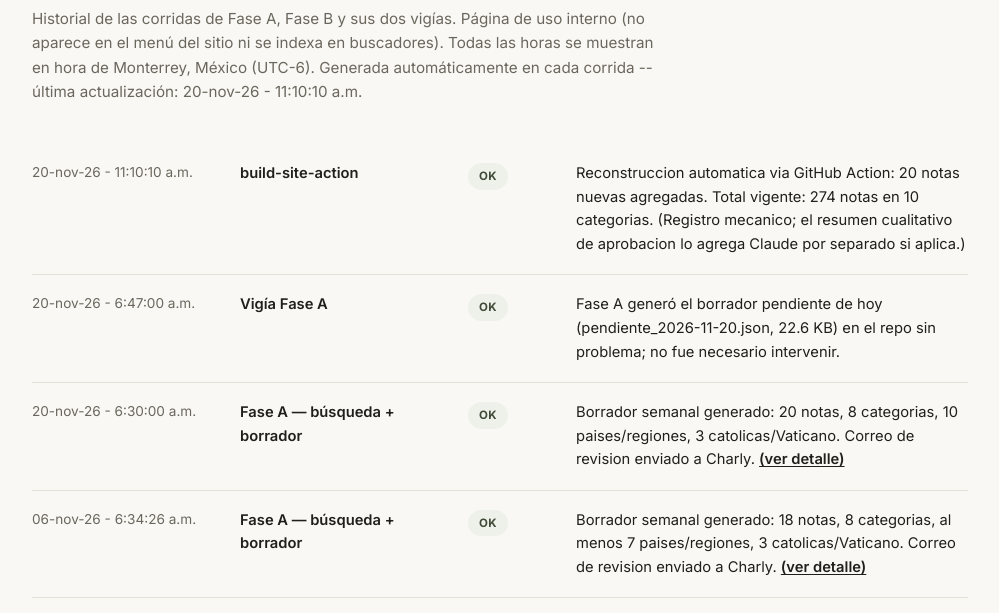
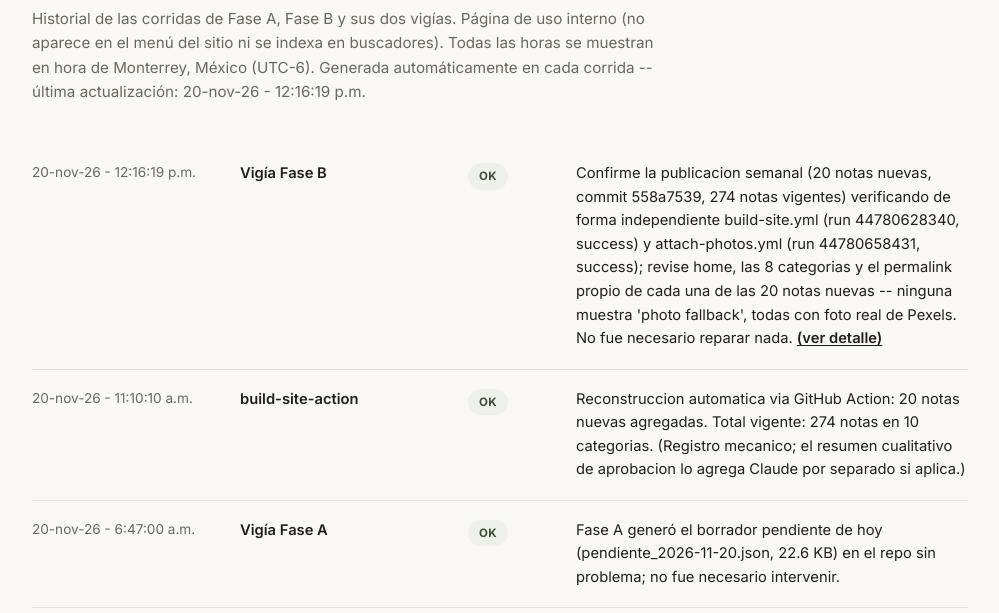
Before and after one commit to carlospt-74/good-news, a plain HTML site: page estado/index.html in a window 1280 px wide. Shown: the part 175-788 px from the top of the page, without its empty margins (140-1139 px from the left). Drawn offline with Linux system fonts and the light colour scheme.

Commit message:
Vigia Fase B: bitacora semanal (2026-11-20, sin incidencias)

```diff
--- a/estado/index.html
+++ b/estado/index.html
@@ -47,7 +47,14 @@
 </header>
 <main>
   <h1>Buenas Noticias -- estado del pipeline</h1>
-  <p class="sub">Historial de las corridas de Fase A, Fase B y sus dos vigías. Página de uso interno (no aparece en el menú del sitio ni se indexa en buscadores). Todas las horas se muestran en hora de Monterrey, México (UTC-6). Generada automáticamente en cada corrida -- última actualización: 20-nov-26 - 11:10:10 a.m.</p>
+  <p class="sub">Historial de las corridas de Fase A, Fase B y sus dos vigías. Página de uso interno (no aparece en el menú del sitio ni se indexa en buscadores). Todas las horas se muestran en hora de Monterrey, México (UTC-6). Generada automáticamente en cada corrida -- última actualización: 20-nov-26 - 12:16:19 p.m.</p>
+
+  <div class="run">
+    <div class="ts">20-nov-26 - 12:16:19 p.m.</div>
+    <div class="trig">Vigía Fase B</div>
+    <div><span class="status-pill" style="color:#3f4a37; background:#eef1ea">OK</span></div>
+    <div class="summary">Confirme la publicacion semanal (20 notas nuevas, commit 558a7539, 274 notas vigentes) verificando de forma independiente build-site.yml (run 44780628340, success) y attach-photos.yml (run 44780658431, success); revise home, las 8 categorias y el permalink propio de cada una de las 20 notas nuevas -- ninguna muestra &#x27;photo fallback&#x27;, todas con foto real de Pexels. No fue necesario reparar nada. <a href="https://github.com/carlospt-74/good-news/actions/runs/44780628340" target="_blank" rel="noopener">(ver detalle)</a></div>
+  </div>
 
   <div class="run">
     <div class="ts">20-nov-26 - 11:10:10 a.m.</div>
```
Also changed, not shown: data/pipeline_log.json (+7 -0 lines).
